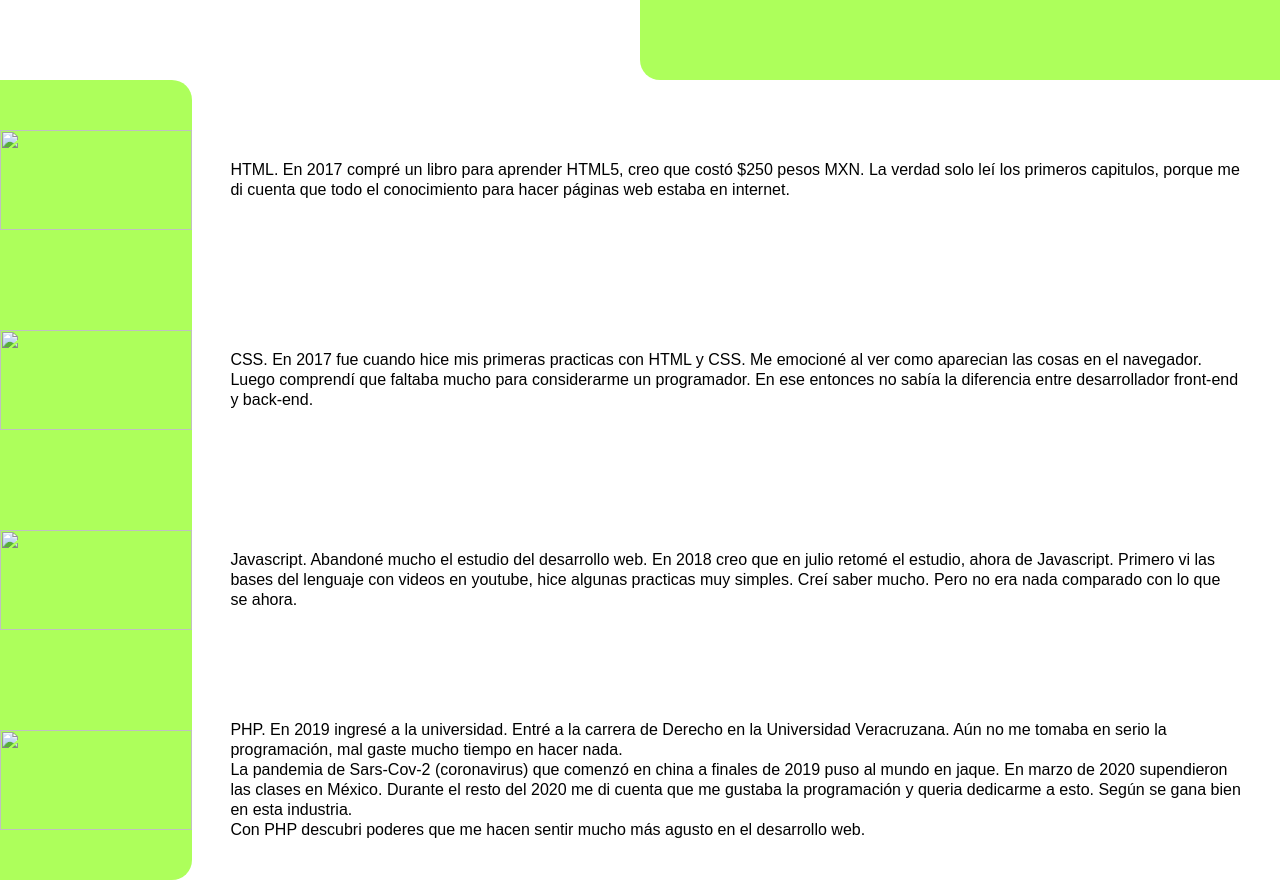
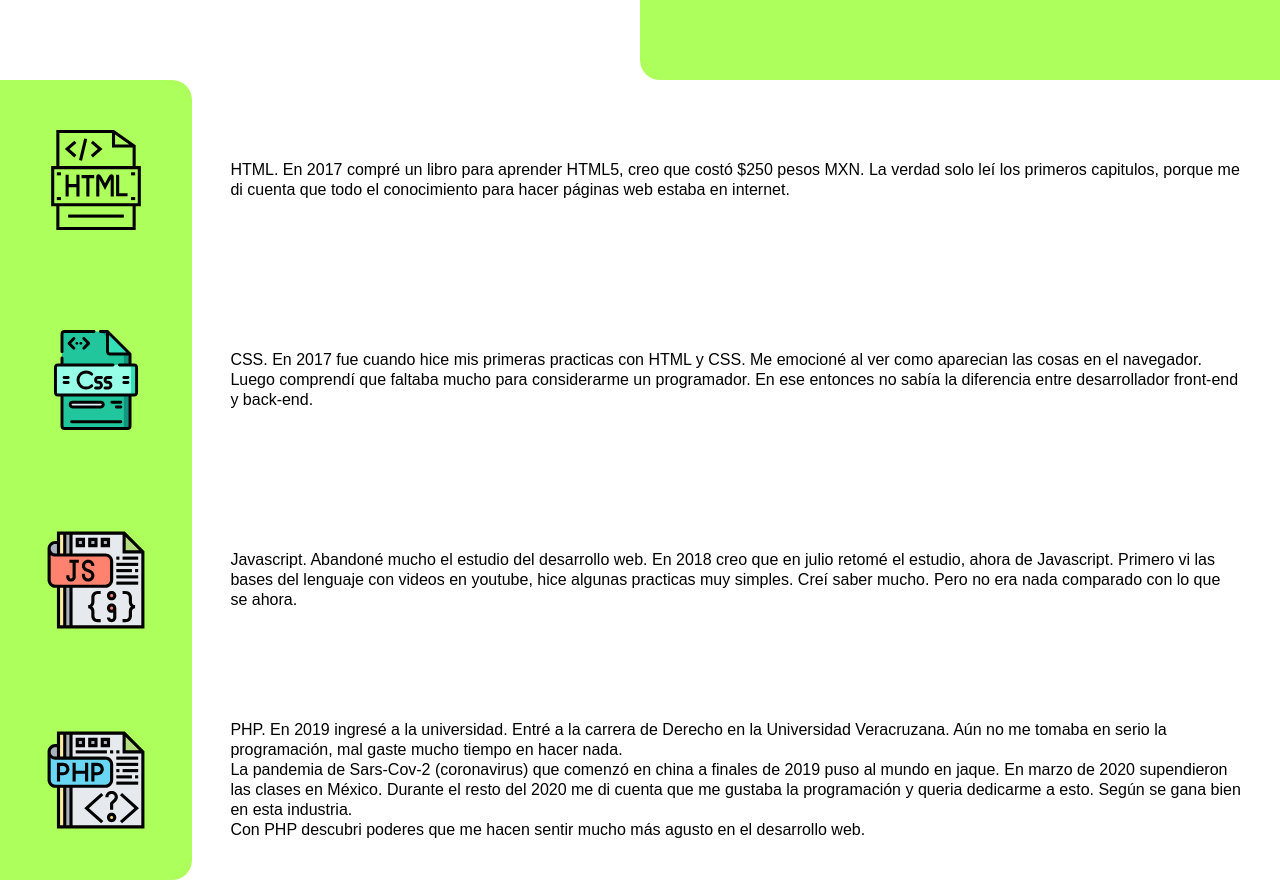
Before and after one commit to leonmatiasm/lemm, a plain HTML site: page index.html in a window 1280 px wide. Shown: the part 720-1603 px from the top of the page. Drawn offline with Linux system fonts and the light colour scheme; the site is published under a folder, as on GitHub Pages, so addresses that start at the root find nothing.

Commit message:
Ajustes para entrar a las carpetas de las imagenes

```diff
--- a/index.html
+++ b/index.html
@@ -12,7 +12,7 @@
         <div class="introduccion">
             <div class="perfil">
                 <div class="foto">
-                    <img src="/images/perfil.jpg" alt="Foto de Marco. Su piel se ve algo amarillay hay un fondo oscuro.">
+                    <img src="images/perfil.jpg" alt="Foto de Marco. Su piel se ve algo amarillay hay un fondo oscuro.">
                 </div>
                 <div class="texto">
                     <p>
@@ -75,14 +75,14 @@
     </main>
     <section class="habilidades">
         <div class="lenguaje">
-            <p class="icono icono_border_radiusright"><img src="/images/iconos/html.svg" alt=""></p>
+            <p class="icono icono_border_radiusright"><img src="images/iconos/html.svg" alt=""></p>
             <p class="texto">
                 HTML. En 2017 compré un libro para aprender HTML5, creo que costó $250 pesos MXN. La verdad solo leí los primeros capitulos, porque me di cuenta que todo el
                 conocimiento para hacer páginas web estaba en internet.
             </p>
         </div>
         <div class="lenguaje">
-            <p class="icono"><img src="/images/iconos/css.svg" alt=""></p>
+            <p class="icono"><img src="images/iconos/css.svg" alt=""></p>
             <p class="texto">
                 CSS. En 2017 fue cuando hice mis primeras practicas con HTML y CSS. Me emocioné al ver como aparecian las cosas en el navegador. Luego
                 comprendí que faltaba mucho para considerarme un programador. En ese entonces no sabía la diferencia entre desarrollador
@@ -90,7 +90,7 @@
             </p>
         </div>
         <div class="lenguaje">
-            <p class="icono"><img src="/images/iconos/js.svg" alt=""></p>
+            <p class="icono"><img src="images/iconos/js.svg" alt=""></p>
             <p class="texto">
                 Javascript. Abandoné mucho el estudio del desarrollo web. En 2018 creo que en julio retomé el estudio, ahora de Javascript.
                 Primero vi las bases del lenguaje con videos en youtube, hice algunas practicas muy simples. Creí saber mucho.
@@ -98,7 +98,7 @@
             </p>
         </div>
         <div class="lenguaje">
-            <p class="icono  icono_border_radiusbottom"><img src="/images/iconos/php.svg" alt=""></p>
+            <p class="icono  icono_border_radiusbottom"><img src="images/iconos/php.svg" alt=""></p>
             <p class="texto">
                 PHP. En 2019 ingresé a la universidad. Entré a la carrera de Derecho en la Universidad Veracruzana. Aún no me tomaba en serio la programación,
                 mal gaste mucho tiempo en hacer nada.
```
